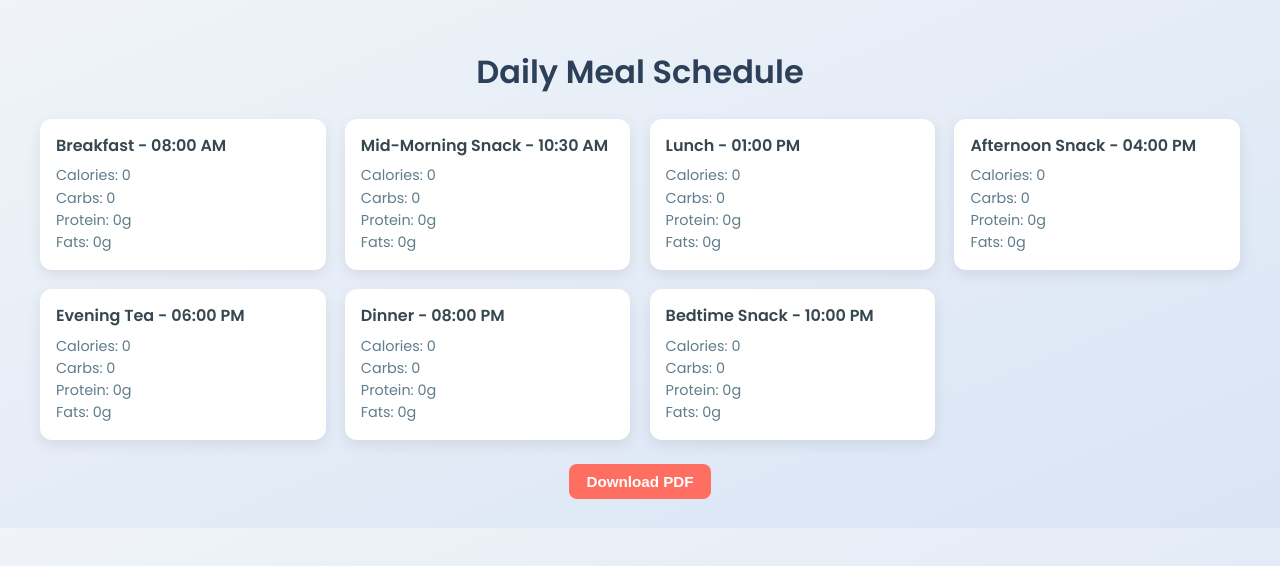
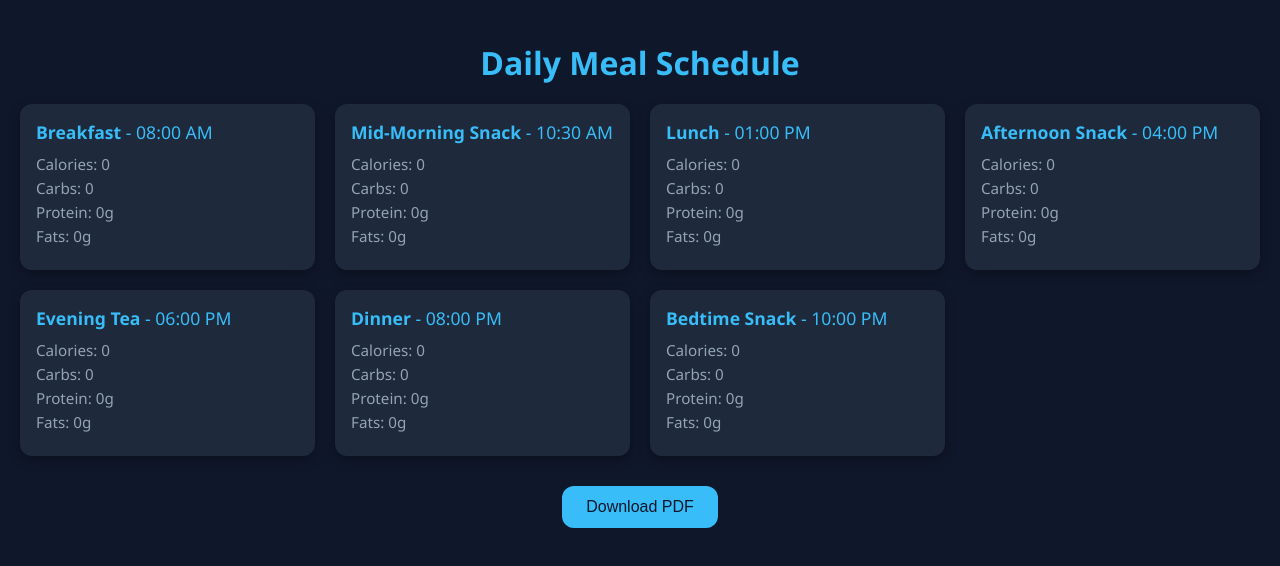
Before and after one commit to rck-rockerz16/meal-planner, a React (Vite) app: page / in a window 1280 px wide. Shown: the top 566 px of the page. Built offline with nearby package versions, Linux system fonts and the light colour scheme.

Commit message:
Update index.css

```diff
--- a/src/index.css
+++ b/src/index.css
@@ -1,261 +1,204 @@
-/* Base styling */
-body {
-    font-family: "Poppins", sans-serif;
-    background: linear-gradient(to bottom right, #f0f4f8, #d9e4f5);
-    margin: 0;
-    padding: 0;
-    color: #333;
-    font-size: 15px;
-    /* Reduced slightly for compact look */
-    line-height: 1.4;
+:root {
+    --bg-color: #0f172a;
+    --card-bg: #1e293b;
+    --accent: #38bdf8;
+    --accent-dark: #0ea5e9;
+    --text-light: #f1f5f9;
+    --text-muted: #94a3b8;
+    --border-radius: 12px;
+    --transition: 0.3s ease;
 }
 
-/* Container */
-.meal-container {
-    padding: 1.8rem;
-    max-width: 1200px;
-    margin: auto;
-    animation: fadeIn 0.6s ease;
+body {
+    margin: 0;
+    font-family: 'Segoe UI', sans-serif;
+    background-color: var(--bg-color);
+    color: var(--text-light);
+    padding: 20px;
 }
 
+/* Headings */
 .meal-heading {
     text-align: center;
     font-size: 2rem;
-    color: #2d4059;
-    margin-bottom: 1.5rem;
+    margin-bottom: 20px;
+    color: var(--accent);
 }
 
-/* Grid layout */
+/* Meal Grid */
 .meal-grid {
     display: grid;
-    grid-template-columns: repeat(auto-fill, minmax(260px, 1fr));
-    gap: 1.2rem;
+    grid-template-columns: repeat(auto-fit, minmax(280px, 1fr));
+    gap: 20px;
 }
 
-/* Meal card */
+/* Meal Card */
 .meal-card {
-    background: #fff;
-    padding: 1rem;
-    border-radius: 12px;
-    box-shadow: 0 5px 14px rgba(0, 0, 0, 0.08);
-    transition: transform 0.3s ease;
+    background-color: var(--card-bg);
+    padding: 16px;
+    border-radius: var(--border-radius);
+    box-shadow: 0 4px 12px rgba(0, 0, 0, 0.3);
     cursor: pointer;
+    transition: transform var(--transition), box-shadow var(--transition);
 }
 
 .meal-card:hover {
-    transform: translateY(-4px);
-    box-shadow: 0 8px 18px rgba(0, 0, 0, 0.12);
+    transform: translateY(-5px);
+    box-shadow: 0 6px 20px rgba(0, 0, 0, 0.5);
 }
 
 .meal-header {
-    font-weight: 600;
-    font-size: 1rem;
-    margin-bottom: 0.5rem;
-    color: #37474f;
+    font-size: 1.1rem;
+    margin-bottom: 10px;
+    color: var(--accent);
 }
 
-.macro-values span {
-    display: block;
-    font-size: 0.9rem;
-    color: #607d8b;
-    margin-bottom: 2px;
+.macro-values {
+    font-size: 0.95rem;
+    margin-bottom: 8px;
+    color: var(--text-muted);
+    display: flex;
+    flex-direction: column;
+    gap: 4px;
 }
 
-.download-btn,
-.submit-btn,
-.header-right {
-    background-color: #ff6f61;
-    color: white;
-    padding: 0.55rem 1.1rem;
-    border: none;
-    border-radius: 8px;
-    font-size: 0.95rem;
-    font-weight: 600;
-    transition: background-color 0.3s ease;
-    cursor: pointer;
+.food-preview {
+    font-style: italic;
+    color: var(--text-light);
+    font-size: 0.9rem;
 }
 
-.download-btn:hover,
-.submit-btn:hover,
-.header-right:hover {
-    background-color: #e75143;
-}
-.undo-btn {
-    width: 40px;
-    height: 40px;
-    padding: 0;
-    border-radius: 50%;
-    background-color: #ff6f61;
-    color: white;
-    font-size: 1rem;
-    font-weight: bold;
-    border: none;
-    cursor: pointer;
-    display: flex;
-    align-items: center;
-    justify-content: center;
-    transition: background-color 0.3s ease;
+/* Download Button */
+.download-btn-wrapper {
+    text-align: center;
+    margin-top: 30px;
 }
 
-.undo-btn:hover {
-    background-color: #e75143;
-}
-.download-btn-wrapper,
-.submit-btn-wrapper {
-    text-align: center;
-    margin-top: 1.5rem;
-}
-.overlay {
-    position: fixed;
-    top: 0;
-    left: 0;
-    right: 0;
-    bottom: 0;
-    background: rgba(0, 0, 0, 0.4);
-    display: flex;
-    align-items: flex-start;
-    justify-content: center;
-    padding: 3vh 5vw;
-    gap: 2rem;
-    z-index: 999;
-    animation: fadeIn 0.3s ease-in;
-    overflow-y: auto;
+.download-btn {
+    background-color: var(--accent);
+    color: var(--bg-color);
+    padding: 12px 24px;
+    border: none;
+    border-radius: var(--border-radius);
+    font-size: 1rem;
+    cursor: pointer;
+    transition: background-color var(--transition);
 }
 
-/* Left-side preview card */
-.preview-box-left {
-    flex-shrink: 0;
-    width: 300px;
-    margin-top: 1rem;
+.download-btn:hover {
+    background-color: var(--accent-dark);
 }
 
-.preview-box-left .meal-card {
-    background: #ffffff;
-    padding: 1rem;
-    border-radius: 12px;
-    box-shadow: 0 5px 14px rgba(0, 0, 0, 0.08);
+/* Overlay for Editing */
+.overlay {
+    display: flex;
+    flex-direction: column;
+    gap: 20px;
+    margin-top: 20px;
 }
 
-/* Editing box in center-right */
-.editing-box {
-    flex-grow: 1;
-    background: #ffffff;
-    padding: 1.5rem 2rem;
-    border-radius: 14px;
-    max-width: 700px;
-    box-shadow: 0 10px 30px rgba(0, 0, 0, 0.15);
-    display: flex;
-    flex-direction: column;
-    gap: 1.2rem;
+@media (min-width: 768px) {
+    .overlay {
+        flex-direction: row;
+        justify-content: space-between;
+    }
 }
 
-/* Form + header formatting remains */
+.preview-box-left {
+    flex: 1;
+}
+
+.editing-box {
+    flex: 2;
+    background-color: var(--card-bg);
+    border-radius: var(--border-radius);
+    padding: 20px;
+    animation: fadeIn 0.5s ease;
+}
+
+/* Editing Header */
 .editing-header {
     display: flex;
     justify-content: space-between;
-    align-items: flex-start;
-    gap: 1rem;
+    align-items: center;
+    margin-bottom: 20px;
 }
 
 .header-left {
     display: flex;
     align-items: center;
-    gap: 1rem;
+    gap: 12px;
 }
 
-.header-left h2 {
-    font-size: 1.4rem;
-    margin: 0;
-    color: #2e3d49;
+.header-right,
+.undo-btn {
+    background: none;
+    border: none;
+    font-size: 1.5rem;
+    color: var(--text-muted);
+    cursor: pointer;
+    transition: color var(--transition);
 }
 
+.header-right:hover,
+.undo-btn:hover {
+    color: var(--accent);
+}
+
+/* Form */
 .meal-data {
     display: flex;
     flex-direction: column;
-    gap: 1rem;
+    gap: 15px;
 }
 
-.meal-data label {
-    font-weight: 500;
-    color: #455a64;
+label {
     display: flex;
     flex-direction: column;
-    gap: 0.4rem;
+    font-size: 0.95rem;
+    color: var(--text-light);
 }
 
 .meal-input {
-    padding: 0.6rem;
-    font-size: 0.95rem;
-    border-radius: 8px;
-    border: 1px solid #ccc;
-    background: #f9f9f9;
-    resize: vertical;
+    padding: 10px;
+    margin-top: 5px;
+    border: 1px solid var(--text-muted);
+    border-radius: var(--border-radius);
+    background-color: #0f172a;
+    color: var(--text-light);
+    transition: border-color var(--transition), box-shadow var(--transition);
 }
 
 .meal-input:focus {
-    border-color: #2196f3;
-    background: #fff;
     outline: none;
+    border-color: var(--accent);
+    box-shadow: 0 0 5px var(--accent);
 }
 
-/* Submit button */
 .submit-btn-wrapper {
     text-align: right;
 }
 
 .submit-btn {
-    background-color: #4caf50;
-    color: #fff;
-    padding: 0.6rem 1.2rem;
-    font-weight: 600;
+    background-color: var(--accent);
+    color: var(--bg-color);
+    padding: 10px 20px;
     border: none;
-    border-radius: 6px;
+    border-radius: var(--border-radius);
     cursor: pointer;
+    font-size: 1rem;
+    transition: background-color var(--transition);
 }
 
 .submit-btn:hover {
-    background-color: #3e9141;
+    background-color: var(--accent-dark);
 }
 
-/* Undo button (circular) */
-.undo-btn {
-    width: 36px;
-    height: 36px;
-    border-radius: 50%;
-    background-color: #ff6f61;
-    color: white;
-    font-size: 1rem;
-    font-weight: bold;
-    border: none;
-    display: flex;
-    align-items: center;
-    justify-content: center;
-    cursor: pointer;
-    transition: background-color 0.3s ease;
-}
-
-.undo-btn:hover {
-    background-color: #e75143;
-}
-
-/* Close button */
-.header-right {
-    background: transparent;
-    border: none;
-    font-size: 1.5rem;
-    color: #999;
-    cursor: pointer;
-    transition: color 0.3s ease;
-}
-
-.header-right:hover {
-    color: #333;
-}
 /* Animations */
 @keyframes fadeIn {
     from {
         opacity: 0;
-        transform: translateY(12px);
+        transform: translateY(15px);
     }
 
     to {
@@ -263,56 +206,3 @@ body {
         transform: translateY(0);
     }
 }
-@media (max-width: 768px) {
-    .overlay {
-        flex-direction: column;
-        padding: 2vh 4vw;
-        align-items: stretch;
-        gap: 1rem;
-        overflow-y: auto;
-    }
-
-    .preview-box-left {
-        width: 100%;
-        margin-top: 0;
-        order: 2;
-        /* Move below the form if you prefer */
-    }
-
-    .editing-box {
-        padding: 1rem;
-        max-width: 100%;
-        border-radius: 10px;
-        box-shadow: 0 6px 16px rgba(0, 0, 0, 0.1);
-        order: 1;
-    }
-
-    .editing-header {
-        flex-direction: column;
-        align-items: flex-start;
-        gap: 0.5rem;
-    }
-
-    .header-left {
-        flex-direction: column;
-        align-items: flex-start;
-        gap: 0.5rem;
-    }
-
-    .header-left h2 {
-        font-size: 1.2rem;
-    }
-
-    .meal-input {
-        font-size: 1rem;
-    }
-
-    .submit-btn-wrapper {
-        text-align: right;
-        margin-top: 1rem;
-    }
-
-    .submit-btn {
-        width: auto;
-    }
-}
```
